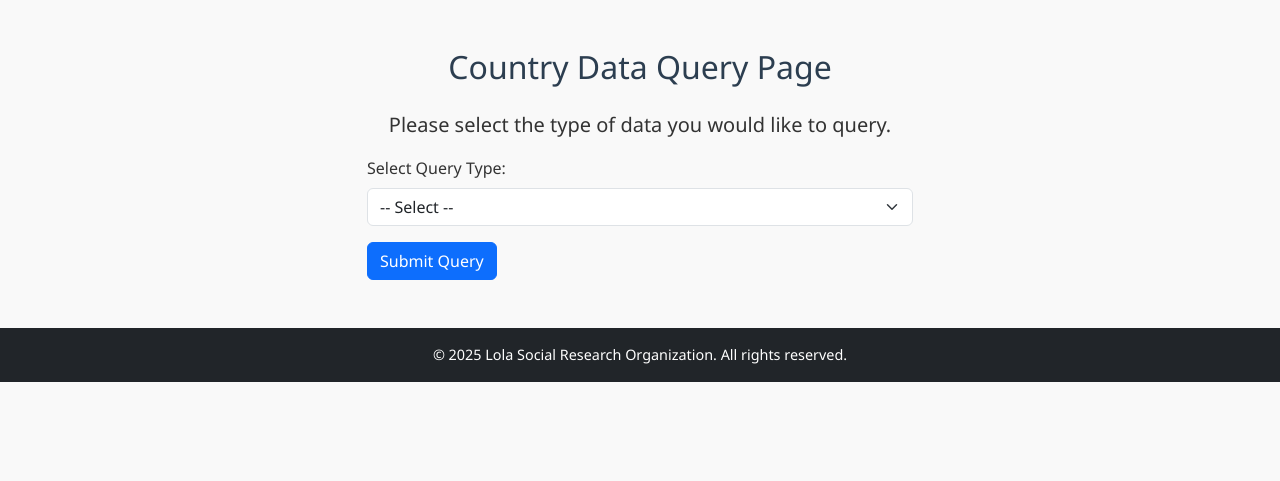
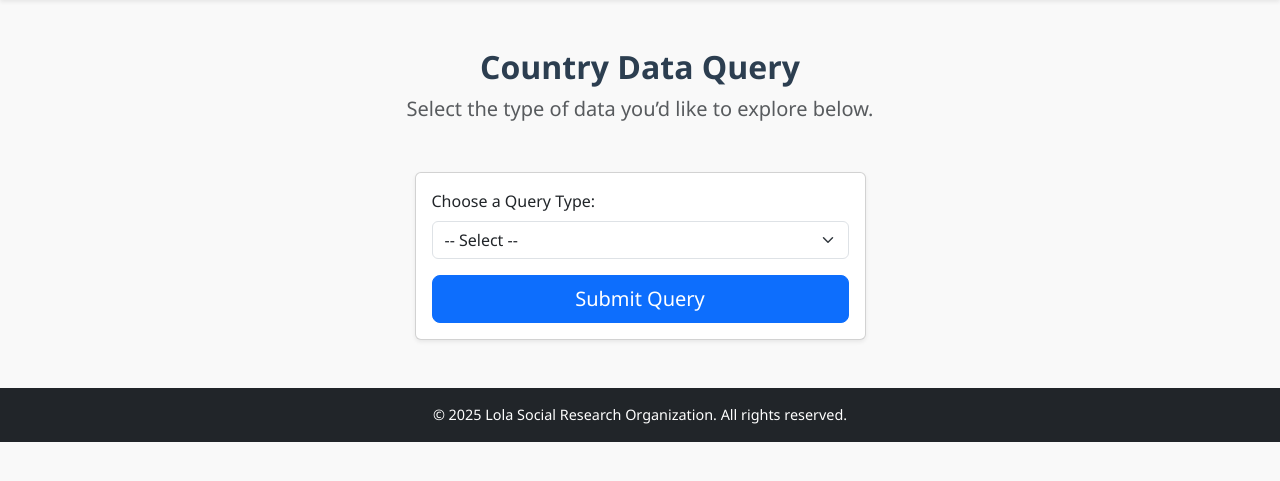
Before and after one commit to Zeroxkdy/CSVS_Assignment, a PHP site: page /query.php in a window 1280 px wide. Shown: the part 62-543 px from the top of the page. Run offline with PHP 8.4, Linux system fonts and the light colour scheme.

Commit message:
Update query.php

```diff
--- a/PHP_Script/query.php
+++ b/PHP_Script/query.php
@@ -12,17 +12,17 @@
 <body>
 
 <!-- Navbar -->
-<nav class="navbar navbar-expand-lg navbar-dark bg-dark sticky-top">
+<nav class="navbar navbar-expand-lg navbar-dark bg-dark sticky-top shadow-sm">
     <div class="container">
-        <a class="navbar-brand" href="index.php">Lola Research</a>
+        <a class="navbar-brand fw-bold" href="index.php">Lola Research</a>
         <button class="navbar-toggler" type="button" data-bs-toggle="collapse" data-bs-target="#navbarNav">
             <span class="navbar-toggler-icon"></span>
         </button>
-        <div class="collapse navbar-collapse" id="navbarNav">
-            <ul class="navbar-nav ms-auto">
+        <div class="collapse navbar-collapse justify-content-end" id="navbarNav">
+            <ul class="navbar-nav">
                 <li class="nav-item"><a class="nav-link" href="index.php">Home</a></li>
                 <li class="nav-item"><a class="nav-link" href="menu.php">Menu</a></li>
-                <li class="nav-item"><a class="nav-link" href="query.php">Query</a></li>
+                <li class="nav-item"><a class="nav-link active" aria-current="page" href="query.php">Query</a></li>
             </ul>
         </div>
     </div>
@@ -30,14 +30,18 @@
 
 <!-- Main Content -->
 <section class="container py-5">
-    <h2 class="text-center mb-4">Country Data Query Page</h2>
-    <p class="lead text-center">Please select the type of data you would like to query.</p>
+    <div class="text-center mb-5">
+        <h2 class="fw-bold">Country Data Query</h2>
+        <p class="lead text-muted">Select the type of data you’d like to explore below.</p>
+    </div>
 
     <div class="row justify-content-center">
-        <div class="col-md-6">
+        <div class="col-md-6 col-lg-5">
+            <div class="card shadow-sm">
+                <div class="card-body">
                     <form method="post" action="query2.php">
                         <div class="mb-3">
-                    <label for="selection" class="form-label">Select Query Type:</label>
+                            <label for="selection" class="form-label">Choose a Query Type:</label>
                             <select class="form-select" name="selection" id="selection" required>
                                 <option value="">-- Select --</option>
                                 <option value="Q1">Mobile Phones</option>
@@ -47,14 +51,18 @@
                                 <option value="Q5">Childhood Mortality</option>
                             </select>
                         </div>
-                <button type="submit" class="btn btn-primary">Submit Query</button>
+                        <div class="d-grid">
+                            <button type="submit" class="btn btn-primary btn-lg">Submit Query</button>
+                        </div>
                     </form>
+                </div>
+            </div>
         </div>
     </div>
 </section>
 
 <!-- Footer -->
-<footer class="bg-dark text-white text-center py-3">
+<footer class="bg-dark text-white text-center py-3 mt-auto">
     &copy; 2025 Lola Social Research Organization. All rights reserved.
 </footer>
 
```
Lines whose indentation alone changed are shown as unchanged.
